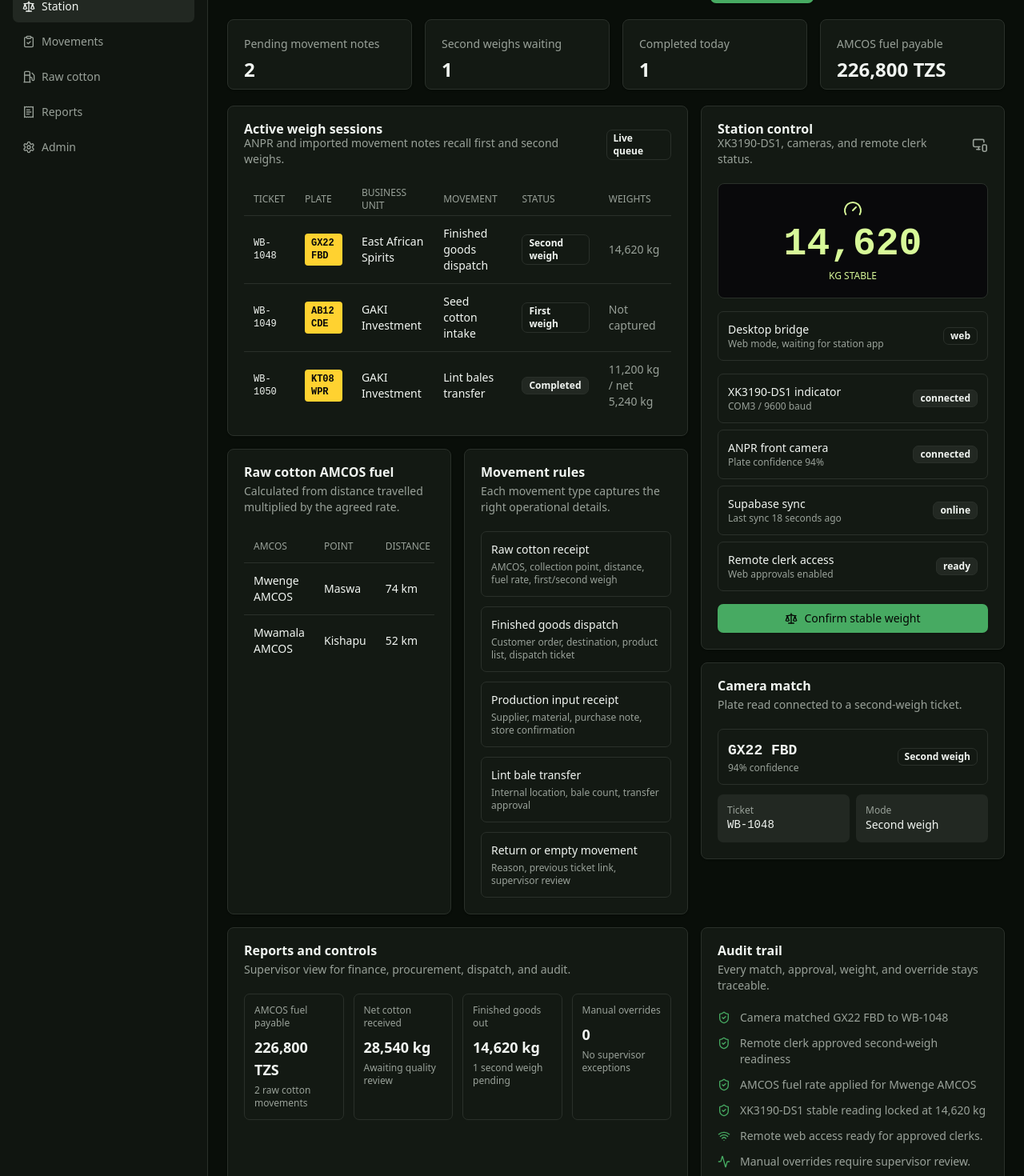
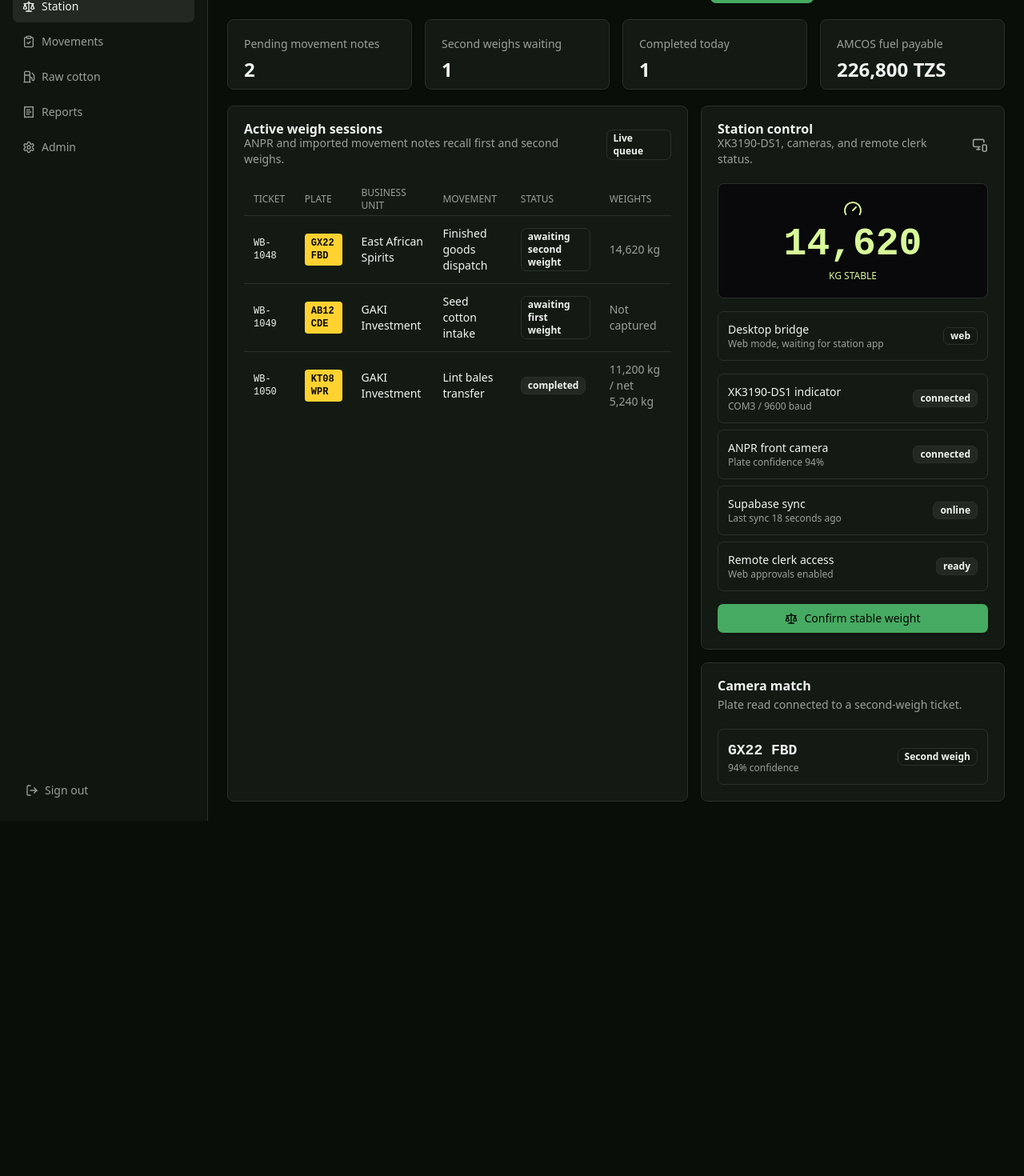
Before and after one commit to allenki1eo/weighpro, a Next.js app in the folder apps/web/: page / in a window 1280 px wide. Shown: the part 100-1570 px from the top of the page at 80% size. After the commit the page ends 1126 px from the top, so only its background shows below. Built offline with nearby package versions, Linux system fonts and the light colour scheme.

Commit message:
Use linked app shell on station page

```diff
--- a/apps/web/app/page.tsx
+++ b/apps/web/app/page.tsx
@@ -1,50 +1,14 @@
-import {
-  Activity,
-  ClipboardCheck,
-  Fuel,
-  PackageCheck,
-  ReceiptText,
-  RefreshCcw,
-  Scale,
-  Search,
-  Settings,
-  ShieldCheck,
-  Wifi,
-} from "lucide-react";
+import { PackageCheck, RefreshCcw, Search } from "lucide-react";
+import { AppShell } from "@/components/layout/app-shell";
 import { StationBridgePanel } from "@/components/station/station-bridge-panel";
 import { Badge } from "@/components/ui/badge";
 import { Button } from "@/components/ui/button";
 import { Card, CardContent, CardDescription, CardHeader, CardTitle } from "@/components/ui/card";
 import { Table, TableBody, TableCell, TableHead, TableHeader, TableRow } from "@/components/ui/table";
-import {
-  auditItems,
-  movementTypes,
-  pendingOrders,
-  rawCottonFuelRows,
-  reportCards,
-  sessions,
-  stationDevices,
-} from "../lib/sample-data";
-
-const nav = [
-  { label: "Station", icon: Scale, active: true },
-  { label: "Movements", icon: ClipboardCheck },
-  { label: "Raw cotton", icon: Fuel },
-  { label: "Reports", icon: ReceiptText },
-  { label: "Admin", icon: Settings },
-];
+import { pendingOrders, rawCottonFuelRows, sessions, stationDevices } from "@/lib/sample-data";
 
 function statusLabel(status: string) {
-  switch (status) {
-    case "awaiting_first_weight":
-      return "First weigh";
-    case "awaiting_second_weight":
-      return "Second weigh";
-    case "completed":
-      return "Completed";
-    default:
-      return status;
-  }
+  return status.replaceAll("_", " ");
 }
 
 function formatCurrency(value: number, currency = "TZS") {
@@ -57,255 +21,60 @@ export default function Home() {
   const fuelPayable = rawCottonFuelRows.reduce((total, row) => total + row.payable, 0);
 
   return (
-    <main className="min-h-screen bg-background text-foreground">
-      <div className="grid min-h-screen grid-cols-[260px_1fr] max-lg:grid-cols-1">
-        <aside className="border-r bg-card/70 px-4 py-5 max-lg:border-b max-lg:border-r-0">
-          <div className="mb-7 flex items-center gap-3">
-            <div className="grid h-10 w-10 place-items-center rounded-lg bg-primary text-primary-foreground">
-              <Scale className="h-5 w-5" />
-            </div>
-            <div>
-              <div className="font-semibold">WeighPro</div>
-              <div className="text-xs text-muted-foreground">Full weighbridge system</div>
-            </div>
-          </div>
-          <nav className="grid gap-1 max-lg:grid-cols-5 max-sm:grid-cols-2" aria-label="Main navigation">
-            {nav.map((item) => (
-              <div
-                className={
-                  item.active
-                    ? "flex min-h-10 items-center gap-2 rounded-md bg-secondary px-3 text-sm font-medium"
-                    : "flex min-h-10 items-center gap-2 rounded-md px-3 text-sm text-muted-foreground"
-                }
-                key={item.label}
-              >
-                <item.icon className="h-4 w-4" />
-                <span>{item.label}</span>
-              </div>
-            ))}
-          </nav>
-        </aside>
-
-        <section className="min-w-0 p-5 lg:p-6">
+    <AppShell>
       <div className="mb-5 flex items-start justify-between gap-4 max-md:flex-col">
         <div>
           <h1 className="text-2xl font-semibold tracking-normal">Weighbridge control</h1>
-              <p className="mt-1 text-sm text-muted-foreground">
-                Station weighing, movement matching, AMCOS fuel support, reports, and remote clerk controls.
-              </p>
+          <p className="mt-1 text-sm text-muted-foreground">Station weighing, movement matching, AMCOS fuel support, reports, and remote clerk controls.</p>
         </div>
         <div className="flex flex-wrap gap-2">
-              <Button variant="outline">
-                <Search />
-                Search ticket
-              </Button>
-              <Button variant="outline">
-                <RefreshCcw />
-                Refresh
-              </Button>
-              <Button>
-                <PackageCheck />
-                New weigh
-              </Button>
+          <Button variant="outline"><Search />Search ticket</Button>
+          <Button variant="outline"><RefreshCcw />Refresh</Button>
+          <Button><PackageCheck />New weigh</Button>
         </div>
       </div>
 
       <div className="mb-5 grid gap-4 md:grid-cols-2 xl:grid-cols-4">
-            <Card>
-              <CardHeader className="pb-2">
-                <CardDescription>Pending movement notes</CardDescription>
-                <CardTitle className="text-2xl">{pendingOrders.length}</CardTitle>
-              </CardHeader>
-            </Card>
-            <Card>
-              <CardHeader className="pb-2">
-                <CardDescription>Second weighs waiting</CardDescription>
-                <CardTitle className="text-2xl">{activeSecondWeighs}</CardTitle>
-              </CardHeader>
-            </Card>
-            <Card>
-              <CardHeader className="pb-2">
-                <CardDescription>Completed today</CardDescription>
-                <CardTitle className="text-2xl">{completedToday}</CardTitle>
-              </CardHeader>
-            </Card>
-            <Card>
-              <CardHeader className="pb-2">
-                <CardDescription>AMCOS fuel payable</CardDescription>
-                <CardTitle className="text-2xl">{formatCurrency(fuelPayable)}</CardTitle>
-              </CardHeader>
-            </Card>
+        <Card><CardHeader className="pb-2"><CardDescription>Pending movement notes</CardDescription><CardTitle className="text-2xl">{pendingOrders.length}</CardTitle></CardHeader></Card>
+        <Card><CardHeader className="pb-2"><CardDescription>Second weighs waiting</CardDescription><CardTitle className="text-2xl">{activeSecondWeighs}</CardTitle></CardHeader></Card>
+        <Card><CardHeader className="pb-2"><CardDescription>Completed today</CardDescription><CardTitle className="text-2xl">{completedToday}</CardTitle></CardHeader></Card>
+        <Card><CardHeader className="pb-2"><CardDescription>AMCOS fuel payable</CardDescription><CardTitle className="text-2xl">{formatCurrency(fuelPayable)}</CardTitle></CardHeader></Card>
       </div>
 
       <div className="grid gap-4 xl:grid-cols-[1fr_380px]">
-            <div className="grid gap-4">
         <Card>
           <CardHeader className="flex-row items-center justify-between gap-4 space-y-0">
-                  <div>
-                    <CardTitle>Active weigh sessions</CardTitle>
-                    <CardDescription>ANPR and imported movement notes recall first and second weighs.</CardDescription>
-                  </div>
+            <div><CardTitle>Active weigh sessions</CardTitle><CardDescription>ANPR and imported movement notes recall first and second weighs.</CardDescription></div>
             <Badge variant="outline">Live queue</Badge>
           </CardHeader>
           <CardContent>
             <Table>
-                    <TableHeader>
-                      <TableRow>
-                        <TableHead>Ticket</TableHead>
-                        <TableHead>Plate</TableHead>
-                        <TableHead>Business unit</TableHead>
-                        <TableHead>Movement</TableHead>
-                        <TableHead>Status</TableHead>
-                        <TableHead>Weights</TableHead>
-                      </TableRow>
-                    </TableHeader>
+              <TableHeader><TableRow><TableHead>Ticket</TableHead><TableHead>Plate</TableHead><TableHead>Business unit</TableHead><TableHead>Movement</TableHead><TableHead>Status</TableHead><TableHead>Weights</TableHead></TableRow></TableHeader>
               <TableBody>
                 {sessions.map((session) => (
                   <TableRow key={session.id}>
                     <TableCell className="font-mono text-xs">{session.id}</TableCell>
-                          <TableCell>
-                            <span className="inline-flex rounded bg-amber-300 px-2 py-1 font-mono text-xs font-bold text-zinc-950">
-                              {session.plate}
-                            </span>
-                          </TableCell>
+                    <TableCell><span className="inline-flex rounded bg-amber-300 px-2 py-1 font-mono text-xs font-bold text-zinc-950">{session.plate}</span></TableCell>
                     <TableCell>{session.customerName}</TableCell>
                     <TableCell>{session.product}</TableCell>
-                          <TableCell>
-                            <Badge variant={session.status === "completed" ? "secondary" : "outline"}>
-                              {statusLabel(session.status)}
-                            </Badge>
-                          </TableCell>
-                          <TableCell className="text-muted-foreground">
-                            {session.firstWeightKg ? `${session.firstWeightKg.toLocaleString()} kg` : "Not captured"}
-                            {session.netWeightKg ? ` / net ${session.netWeightKg.toLocaleString()} kg` : ""}
-                          </TableCell>
+                    <TableCell><Badge variant={session.status === "completed" ? "secondary" : "outline"}>{statusLabel(session.status)}</Badge></TableCell>
+                    <TableCell className="text-muted-foreground">{session.firstWeightKg ? `${session.firstWeightKg.toLocaleString()} kg` : "Not captured"}{session.netWeightKg ? ` / net ${session.netWeightKg.toLocaleString()} kg` : ""}</TableCell>
                   </TableRow>
                 ))}
               </TableBody>
             </Table>
           </CardContent>
         </Card>
-
-              <div className="grid gap-4 lg:grid-cols-2">
-                <Card>
-                  <CardHeader>
-                    <CardTitle>Raw cotton AMCOS fuel</CardTitle>
-                    <CardDescription>Calculated from distance travelled multiplied by the agreed rate.</CardDescription>
-                  </CardHeader>
-                  <CardContent>
-                    <Table>
-                      <TableHeader>
-                        <TableRow>
-                          <TableHead>AMCOS</TableHead>
-                          <TableHead>Point</TableHead>
-                          <TableHead>Distance</TableHead>
-                          <TableHead>Payable</TableHead>
-                        </TableRow>
-                      </TableHeader>
-                      <TableBody>
-                        {rawCottonFuelRows.map((row) => (
-                          <TableRow key={`${row.amcosName}-${row.plate}`}>
-                            <TableCell>{row.amcosName}</TableCell>
-                            <TableCell>{row.collectionPoint}</TableCell>
-                            <TableCell>{row.distanceKm} km</TableCell>
-                            <TableCell>{formatCurrency(row.payable, row.fuelCurrency)}</TableCell>
-                          </TableRow>
-                        ))}
-                      </TableBody>
-                    </Table>
-                  </CardContent>
-                </Card>
-
-                <Card>
-                  <CardHeader>
-                    <CardTitle>Movement rules</CardTitle>
-                    <CardDescription>Each movement type captures the right operational details.</CardDescription>
-                  </CardHeader>
-                  <CardContent className="grid gap-3">
-                    {movementTypes.map((movement) => (
-                      <div className="rounded-md border p-3" key={movement.name}>
-                        <div className="text-sm font-medium">{movement.name}</div>
-                        <div className="mt-1 text-xs text-muted-foreground">{movement.rule}</div>
-                      </div>
-                    ))}
-                  </CardContent>
-                </Card>
-              </div>
-            </div>
-
         <aside className="grid gap-4 self-start">
           <StationBridgePanel devices={stationDevices} />
-
           <Card>
-                <CardHeader>
-                  <CardTitle>Camera match</CardTitle>
-                  <CardDescription>Plate read connected to a second-weigh ticket.</CardDescription>
-                </CardHeader>
+            <CardHeader><CardTitle>Camera match</CardTitle><CardDescription>Plate read connected to a second-weigh ticket.</CardDescription></CardHeader>
             <CardContent className="grid gap-3">
-                  <div className="flex items-center justify-between rounded-md border p-3">
-                    <div>
-                      <div className="font-mono text-lg font-semibold">GX22 FBD</div>
-                      <div className="text-xs text-muted-foreground">94% confidence</div>
-                    </div>
-                    <Badge variant="outline">Second weigh</Badge>
-                  </div>
-                  <div className="grid grid-cols-2 gap-2 text-sm">
-                    <div className="rounded-md bg-muted p-3">
-                      <div className="text-xs text-muted-foreground">Ticket</div>
-                      <div className="font-mono">WB-1048</div>
-                    </div>
-                    <div className="rounded-md bg-muted p-3">
-                      <div className="text-xs text-muted-foreground">Mode</div>
-                      <div>Second weigh</div>
-                    </div>
-                  </div>
+              <div className="flex items-center justify-between rounded-md border p-3"><div><div className="font-mono text-lg font-semibold">GX22 FBD</div><div className="text-xs text-muted-foreground">94% confidence</div></div><Badge variant="outline">Second weigh</Badge></div>
             </CardContent>
           </Card>
         </aside>
       </div>
-
-          <div className="mt-4 grid gap-4 xl:grid-cols-[1fr_380px]">
-            <Card>
-              <CardHeader>
-                <CardTitle>Reports and controls</CardTitle>
-                <CardDescription>Supervisor view for finance, procurement, dispatch, and audit.</CardDescription>
-              </CardHeader>
-              <CardContent className="grid gap-3 md:grid-cols-2 xl:grid-cols-4">
-                {reportCards.map((report) => (
-                  <div className="rounded-md border p-3" key={report.title}>
-                    <div className="text-xs text-muted-foreground">{report.title}</div>
-                    <div className="mt-2 text-lg font-semibold">{report.value}</div>
-                    <div className="mt-1 text-xs text-muted-foreground">{report.detail}</div>
-                  </div>
-                ))}
-              </CardContent>
-            </Card>
-
-            <Card>
-              <CardHeader>
-                <CardTitle>Audit trail</CardTitle>
-                <CardDescription>Every match, approval, weight, and override stays traceable.</CardDescription>
-              </CardHeader>
-              <CardContent className="grid gap-3">
-                {auditItems.map((item) => (
-                  <div className="flex gap-3 text-sm" key={item}>
-                    <ShieldCheck className="mt-0.5 h-4 w-4 text-primary" />
-                    <span className="text-muted-foreground">{item}</span>
-                  </div>
-                ))}
-                <div className="flex gap-3 text-sm">
-                  <Wifi className="mt-0.5 h-4 w-4 text-primary" />
-                  <span className="text-muted-foreground">Remote web access ready for approved clerks.</span>
-                </div>
-                <div className="flex gap-3 text-sm">
-                  <Activity className="mt-0.5 h-4 w-4 text-primary" />
-                  <span className="text-muted-foreground">Manual overrides require supervisor review.</span>
-                </div>
-              </CardContent>
-            </Card>
-          </div>
-        </section>
-      </div>
-    </main>
+    </AppShell>
   );
 }
```
Lines whose indentation alone changed are shown as unchanged.
